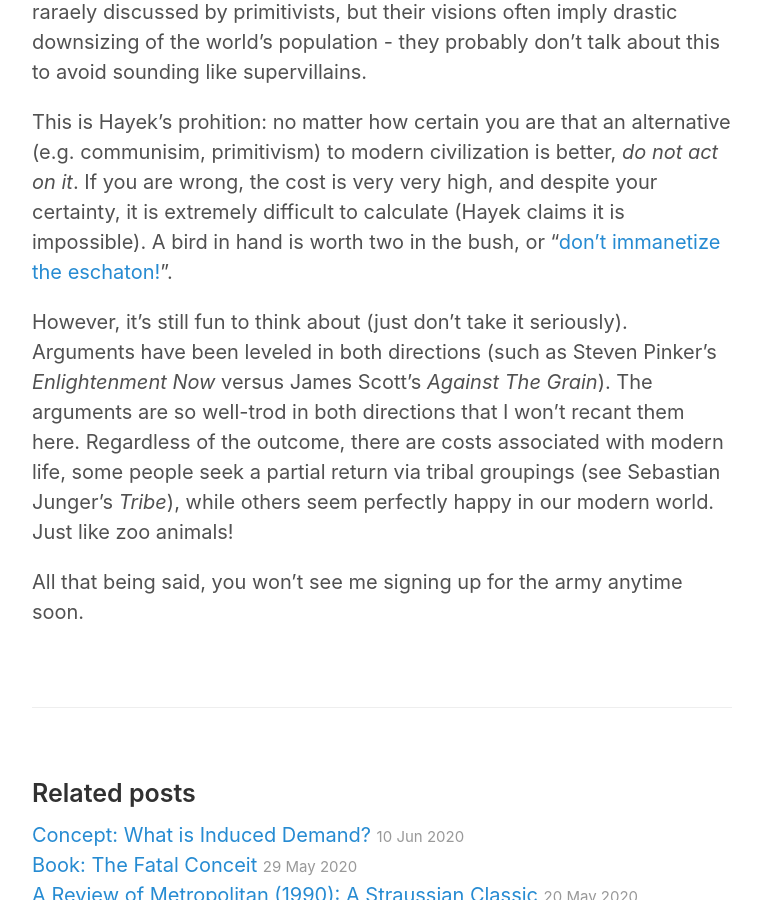
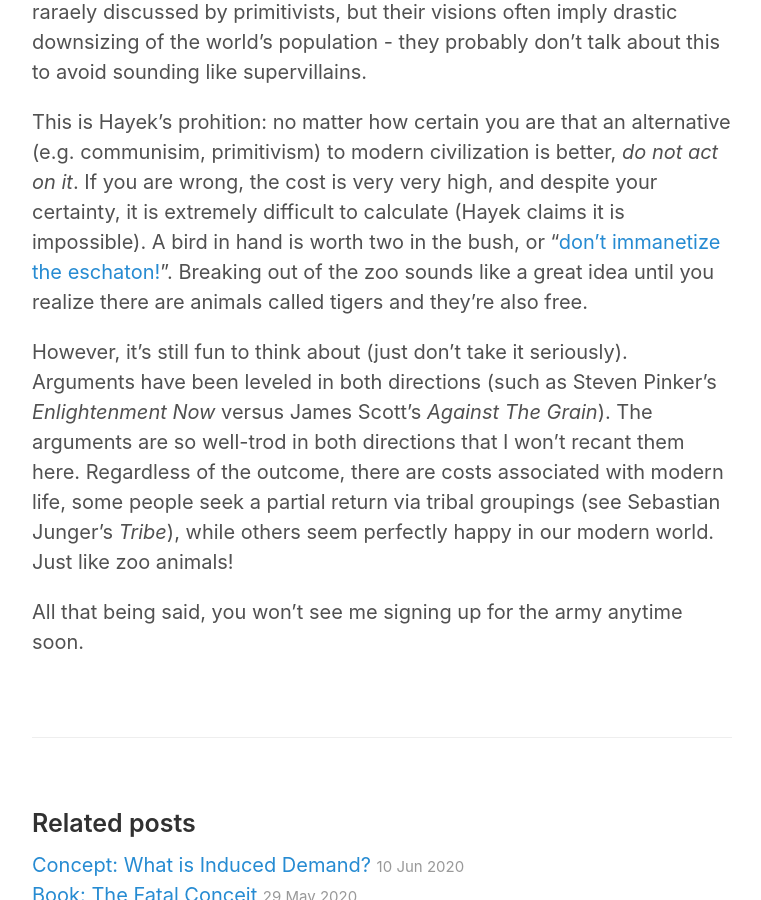
Before and after one commit to matthewsouthey/matthewsouthey.github.io, a Jekyll site: the page built from _posts/2020-07-10-zoo-civilization.md, in a window 1280 px wide and 900 px high, scrolled down 2550 px. Shown: the whole window, without its empty margins (258-1019 px from the left). Built offline with Jekyll 4.4.1, drawn with Linux system fonts in a browser that asks for light colours; our own code applies the rules of GitHub Pages for plain Markdown files; comment, search, counter and statistics services are not loaded.

Commit message:
one sentence change

```diff
--- a/_posts/2020-07-10-zoo-civilization.md
+++ b/_posts/2020-07-10-zoo-civilization.md
@@ -20,7 +20,7 @@ There's a famous William Boroughs quote: "This is a war universe. War all the ti
 
 This is the fundamental tension that is explored in Freud's _Civilization and it's Discontents_ and in various works like Hayek's _The Fatal Conceit_. We have natural instincts that are odds with modern civilization. As stated previously, there are significant tradeoffs between these environments, and it is very difficult to accurately judge which is preferable. This is because the gap between ancestral and modern lifestyles is enormous: it's difficult to understand modernity as a tribesman, and difficult to understand ancestral communities as a modern. Furthermore, the outcome is completely meaningless, there is no return to a state of ignorance (after all, knowledge is the seed of modernity). Anarcho-primitivists are some of the most delusional about this - even if they were right, there is no going back, short of some sort of global catastrophe that destroys both knowledge and society. Also, one of the things we do know about modernity, is that it increases the carrying capacity of earth. It is raraely discussed by primitivists, but their visions often imply drastic downsizing of the world's population - they probably don't talk about this to avoid sounding like supervillains.
 
-This is Hayek's prohition: no matter how certain you are that an alternative (e.g. communisim, primitivism) to modern civilization is better, _do not act on it_. If you are wrong, the cost is very very high, and despite your certainty, it is extremely difficult to calculate (Hayek claims it is impossible). A bird in hand is worth two in the bush, or "[don't immanetize the eschaton!](https://en.wikipedia.org/wiki/Immanentize_the_eschaton)".
+This is Hayek's prohition: no matter how certain you are that an alternative (e.g. communisim, primitivism) to modern civilization is better, _do not act on it_. If you are wrong, the cost is very very high, and despite your certainty, it is extremely difficult to calculate (Hayek claims it is impossible). A bird in hand is worth two in the bush, or "[don't immanetize the eschaton!](https://en.wikipedia.org/wiki/Immanentize_the_eschaton)". Breaking out of the zoo sounds like a great idea until you realize there are animals called tigers and they're also free.
 
 However, it's still fun to think about (just don't take it seriously). Arguments have been leveled in both directions (such as Steven Pinker's _Enlightenment Now_ versus James Scott's _Against The Grain_). The arguments are so well-trod in both directions that I won't recant them here. Regardless of the outcome, there are costs associated with modern life, some people seek a partial return via tribal groupings (see Sebastian Junger's _Tribe_), while others seem perfectly happy in our modern world. Just like zoo animals!
 
```
